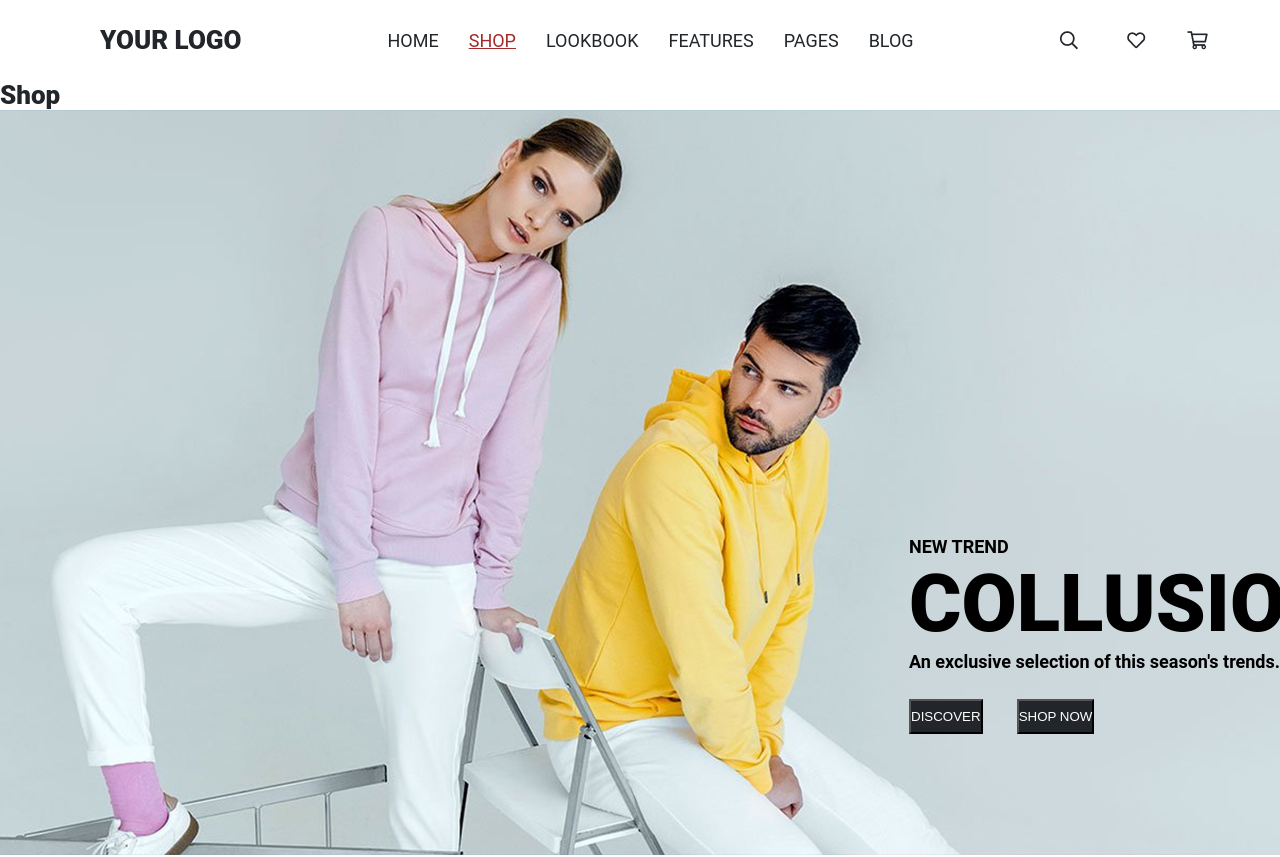
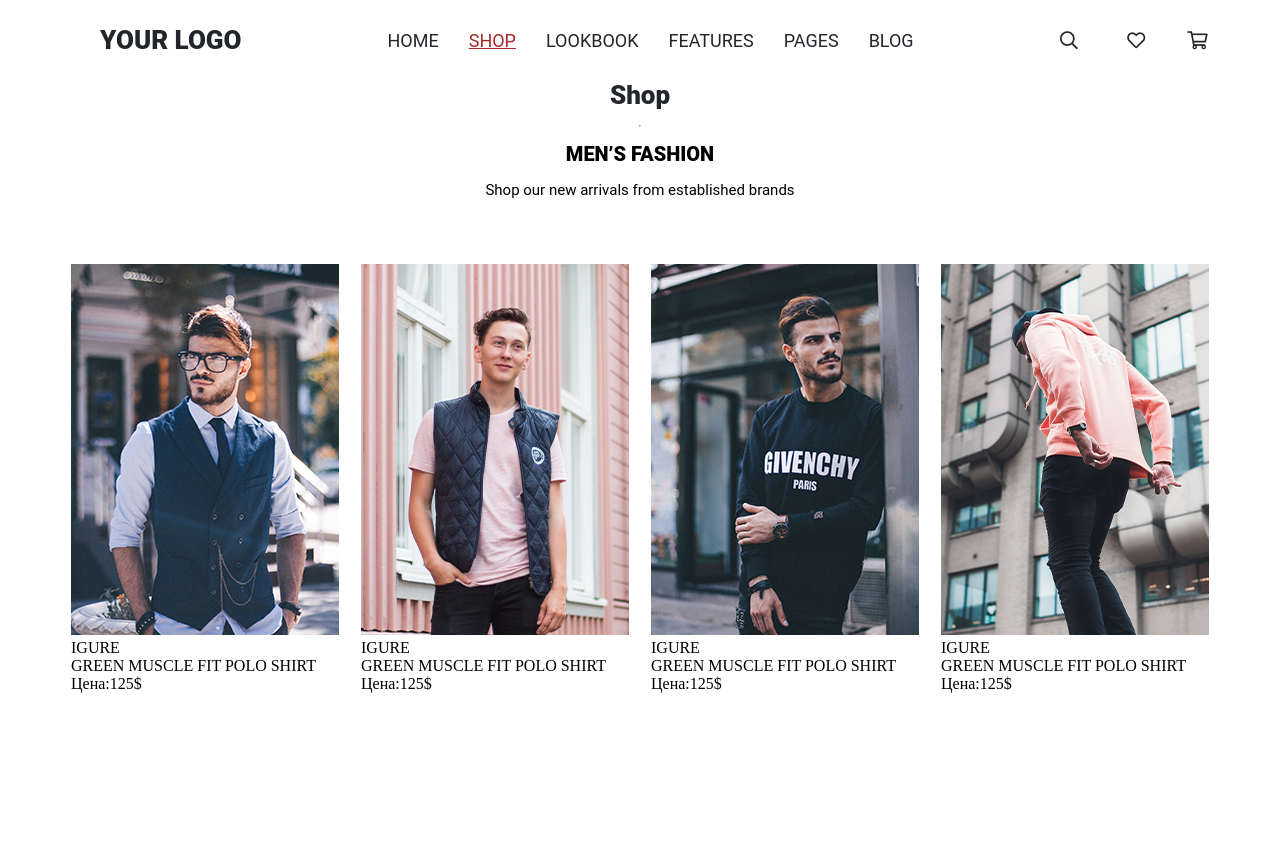
Before and after one commit to nadin9999/Homework-react, a React (Create React App) app: page /SHOP in a window 1280 px wide. Shown: the top 857 px of the page. After the commit the page ends 800 px from the top, so only its background shows below. Built offline with nearby package versions, Linux system fonts and the light colour scheme.

Commit message:
Добавлены все файлы проекта

```diff
--- a/src/App.js
+++ b/src/App.js
@@ -1,20 +1,14 @@
 import { Route, BrowserRouter, Routes } from "react-router-dom";
 import { useState } from "react";
-import FiveMain from "./components/FiveMain/FiveMain";
-import FourMain from "./components/FourMain/FourMain";
-import MainComponent from "./components/Main/Main"
-import SecondMain from "./components/SecondMain/SecondMain";
-import ThirdMain from "./components/ThirdMain/ThirdMain";
 import Header from "./components/Header/Header"
 import Modal from "./components/ModalWindow/Modal"
-import Footer from "./components/Footer/Footer";
-import FooterSecond from "./components/Footer/FooterSecond";
 import { Home } from "./pages/Home/Home";
 import { Shop } from "./pages/Shop/Shop";
 import { LookBook } from "./pages/Lookbook/Lookbook";
 import { Features } from "./pages/Features/Features";
 import { Pages } from "./pages/Pages/Pages";
 import { Blog } from "./pages/Blog/Blog";
+import { ProductDetail } from "./pages/ProductDetail";
 
 function App() {
   const [isModalOpen, setIsModalOpen] = useState(false);
@@ -25,22 +19,16 @@
         <Header onOpenModal={() => setIsModalOpen(true)} />
         {isModalOpen && <Modal onClose={() => setIsModalOpen(false)} />}
         <Routes>
-          <Route path="/Home" element={<Home />} />
+          <Route path="/HOME" element={<Home />} />
           <Route path="/SHOP" element={<Shop />} />
           <Route path="/LOOKBOOK" element={<LookBook />} />
           <Route path="/FEATURES" element={<Features />} />
           <Route path="/PAGES" element={<Pages />} />
           <Route path="/Blog" element={<Blog />} />
+        <Route path="/product/:productId" element={<ProductDetail/>}/>
+        <Route path="*" element={<Home/>}/>
         </Routes>
       </BrowserRouter>
-
-      <MainComponent />
-      <SecondMain />
-      <ThirdMain />
-      <FourMain />
-      <FiveMain/>
-      <Footer/>
-      <FooterSecond/>
 
     </div>
   );
--- a/src/components/Header/Header.jsx
+++ b/src/components/Header/Header.jsx
@@ -3,7 +3,7 @@
 import "./Header.css"
 
 const routes = [
-  { path: "/", title: "HOME" },
+  { path: "/Home", title: "HOME" },
   { path: "/Shop", title: "SHOP" },
   { path: "/Lookbook", title: "LOOKBOOK" },
   { path: "/features", title: "FEATURES" },
--- /dev/null
+++ b/src/mock/Shop.mock.js
@@ -0,0 +1,30 @@
+export const ShopProductMock =[
+    {
+        img: require("../image/Image5.png"),
+        type: "IGURE",
+        title: "GREEN MUSCLE FIT POLO SHIRT",
+        price: 125,
+        id: 1
+    },
+    {
+        img: require("../image/Image6.png"),
+        type: "IGURE",
+        title: "GREEN MUSCLE FIT POLO SHIRT",
+        price: 125,
+        id: 2
+    },
+    {
+        img: require("../image/Image7.png"),
+        type: "IGURE",
+        title: "GREEN MUSCLE FIT POLO SHIRT",
+        price: 125,
+        id: 3
+    },
+    {
+        img: require("../image/Image8.png"),
+        type: "IGURE",
+        title: "GREEN MUSCLE FIT POLO SHIRT",
+        price: 125,
+        id: 4
+    }
+]
--- a/src/pages/Home/Home.jsx
+++ b/src/pages/Home/Home.jsx
@@ -1,5 +1,21 @@
+import FiveMain from "../../components/FiveMain/FiveMain"
+import Footer from "../../components/Footer/Footer"
+import FooterSecond from "../../components/Footer/FooterSecond"
+import FourMain from "../../components/FourMain/FourMain"
+import MainComponent from "../../components/Main/Main"
+import SecondMain from "../../components/SecondMain/SecondMain"
+import ThirdMain from "../../components/ThirdMain/ThirdMain"
+
 export const Home = ()=>{
-    return(
-        <h1>Home</h1>
+    return(<div>
+
+        <MainComponent />
+        <SecondMain />
+        <ThirdMain />
+        <FourMain />
+        <FiveMain/>
+        <Footer/>
+        <FooterSecond/>
+    </div>
     )
 }
--- /dev/null
+++ b/src/pages/ProductDetail/ProductDetail.css
@@ -0,0 +1,17 @@
+.MainCard{
+    height: 85vh;
+    display: flex;
+    justify-content: center;
+    align-items: center;
+    flex-direction: column;
+    gap: 5px;
+}
+.currentProduct{
+    width: 350px;
+}
+.buttonClose{
+    font-size: 40px;
+    background: none;
+    border: none;
+    cursor: pointer;
+}
--- /dev/null
+++ b/src/pages/ProductDetail/ProductDetail.jsx
@@ -0,0 +1,30 @@
+import { useEffect, useState } from "react";
+import { useNavigate, useParams } from "react-router-dom";
+import { ShopProductMock } from "../../mock/Shop.mock";
+
+
+import "./ProductDetail.css"
+
+export function ProductDetail() {
+    const { productId } = useParams();
+    const [currentProduct, setCurrentProduct] = useState({})
+   const redirect = useNavigate()
+    useEffect(() => {
+        if (productId) {
+            const product = ShopProductMock.find(
+                (item) => item.id === Number(productId)
+            );
+            if (product) setCurrentProduct(product)
+        }
+    }, []);
+
+    return (
+        <main className="MainCard">
+            <img src={currentProduct.img} className="currentProduct"/>
+            <p id="P3">{currentProduct.type}</p>
+            <p id="P4">{currentProduct.title}</p>
+            <p id="P6">price:{currentProduct.price}$</p>
+            <button onClick={()=>redirect(-1)} className="buttonClose">←</button>
+        </main>
+    )
+}
--- /dev/null
+++ b/src/pages/ProductDetail/index.js
@@ -0,0 +1 @@
+export { ProductDetail } from "./ProductDetail";
--- a/src/pages/Shop/Shop.jsx
+++ b/src/pages/Shop/Shop.jsx
@@ -1,5 +1,29 @@
-export const Shop = ()=>{
-    return(
-        <h1>Shop</h1>
+import { useNavigate } from "react-router-dom"
+import { ShopProductMock } from "../../mock/Shop.mock"
+export const Shop = () => {
+    const redirect = useNavigate()
+    return (
+        <main>
+
+            <section className="FourMain" style={{marginTop:0}}>
+                <div className="firstSection">
+            <h1>Shop</h1>
+            <hr />
+                    <p id="P1">MEN’S FASHION</p>
+                    <p id="P2">Shop our new arrivals from established brands</p>
+                </div>
+                <div  className="ManCard">
+            {ShopProductMock.map(product => (
+                <div key={product.card} onClick={ ()=>redirect (`/product/${product.id}`)}>
+                    <img src={product.img} />
+                    <p>{product.type}</p>
+                    <p>{product.title}</p>
+                    <p>Цена:{product.price}$</p>
+
+                </div>
+            ))}
+                </div>
+            </section>
+        </main>
     )
 }
```
